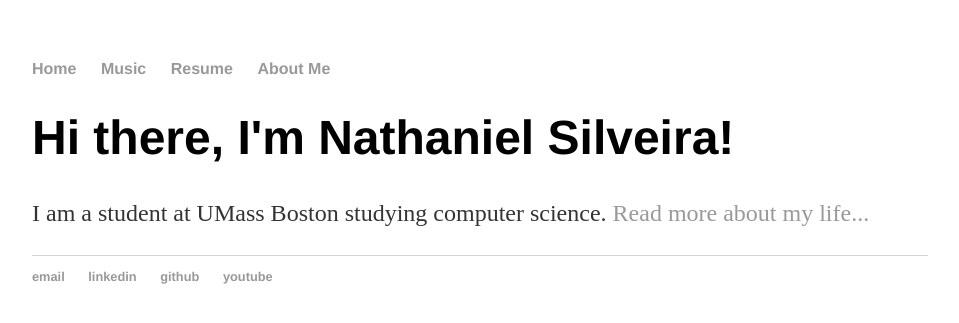
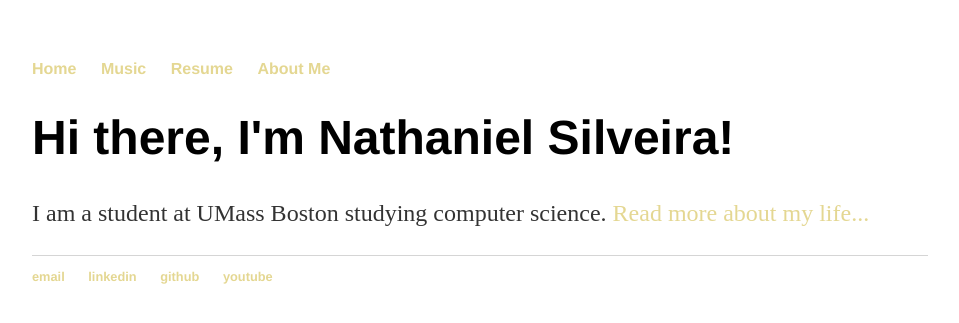
Before and after one commit to n8silveira/n8silveira.github.io, a Jekyll site: the page built from index.html, in a window 1280 px wide. Shown: the top 323 px of the page, without its empty margins (160-1119 px from the left). Built offline with Jekyll 4.4.1, drawn with Linux system fonts in a browser that asks for light colours.

Commit message:
Update main.css

```diff
--- a/css/main.css
+++ b/css/main.css
@@ -14,7 +14,7 @@ nav ul li, footer ul li {
 }
 a {
     text-decoration: none;
-    color: #999;
+    color: #e4d792;
 }
 a:hover {
     text-decoration: underline;
```
